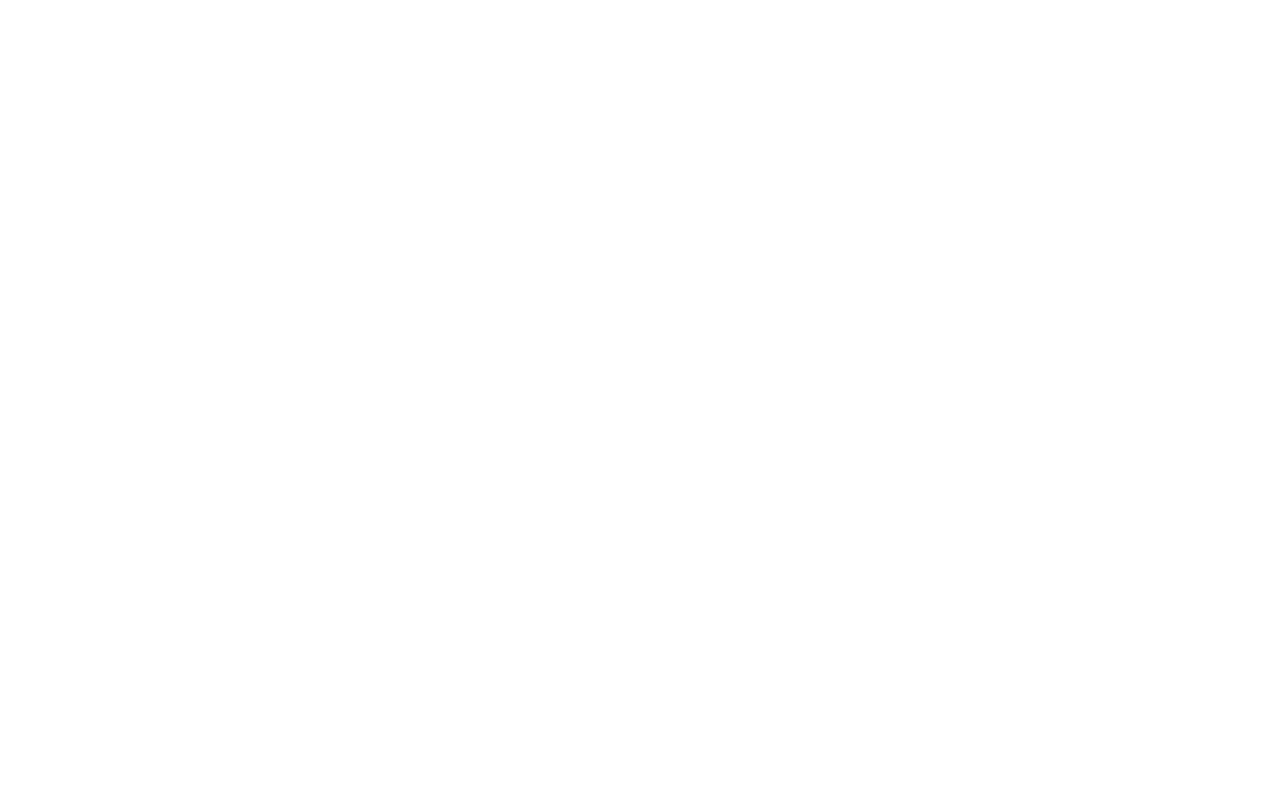
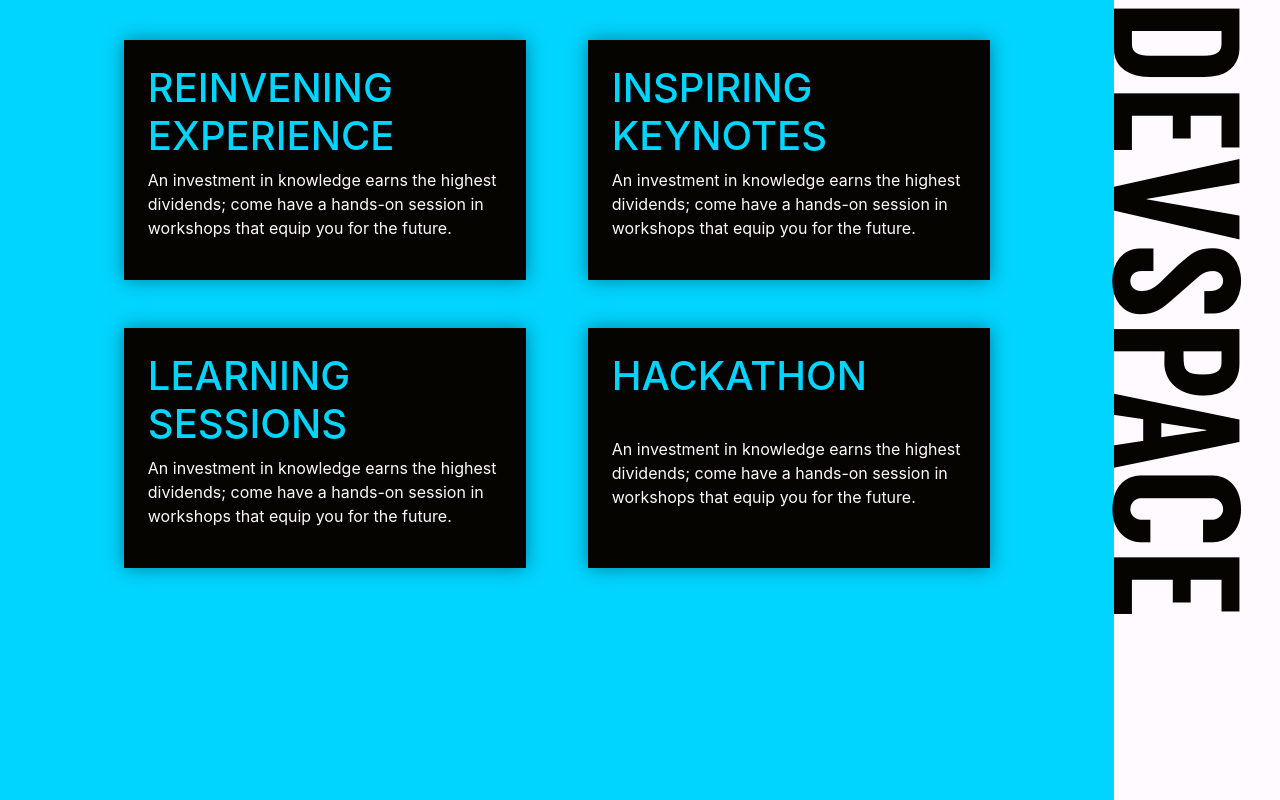
Before and after one commit to csivitu/Devspace20-Frontend, a React (Create React App) app: page / in a window 1280 px wide. Built offline with nearby package versions, Linux system fonts and the light colour scheme.

Commit message:
feat: Devspace features section

```diff
--- a/package.json
+++ b/package.json
@@ -7,6 +7,7 @@
     "@testing-library/react": "^9.4.0",
     "@testing-library/user-event": "^7.2.1",
     "bootstrap": "^4.4.1",
+    "classnames": "^2.2.6",
     "jquery": "^3.4.1",
     "node-sass": "^4.13.0",
     "react": "^16.12.0",
--- a/src/App.js
+++ b/src/App.js
@@ -1,11 +1,82 @@
 import React from 'react';
+import Section from './components/section';
+import { Container, Row, Col } from 'react-bootstrap';
 
+
+
+function generateDevspaceFeatures() {
+    const devspaceContent = [
+        {
+            heading: "Reinvening Experience",
+            content: "An investment in knowledge earns the highest dividends; come have a hands-on session in workshops that equip you for the future."
+        },
+        {
+            heading: "Inspiring Keynotes",
+            content: "An investment in knowledge earns the highest dividends; come have a hands-on session in workshops that equip you for the future."
+        },
+        {
+            heading: "Learning Sessions",
+            content: "An investment in knowledge earns the highest dividends; come have a hands-on session in workshops that equip you for the future."
+        },
+        {
+            heading: "Hackathon",
+            content: "An investment in knowledge earns the highest dividends; come have a hands-on session in workshops that equip you for the future."
+        }
+    ];
+
+    function devspaceFeature(heading, content) {
+        return (
+            <div className="w-100 bg-dark p-4 my-4 mx-3" style={{
+                boxShadow: '0px 0px 18px #00000066'
+            }}>
+                <h1 className="text-primary text-uppercase" style={{
+                    minHeight: '40%'
+                }}>
+                    {heading}
+                </h1>
+                <p class="text-white">
+                    {content}
+                </p>
+            </div>
+        )
+    }
+
+    const features = [];
+
+    for (const content of devspaceContent) {
+        features.push((
+            <Col md={5} className="d-flex justify-content-center">
+                {devspaceFeature(content.heading, content.content)}
+            </Col>
+        ));
+    }
+
+    return (
+        <Row className="justify-content-center">
+            {features}
+        </Row>
+    );
+
+}
 class App extends React.Component {
-  componentDidMount() {
-  }
-  render() {
-      return null;
-  }
+    componentDidMount() {
+    }
+    render() {
+
+        return (
+            <div>
+                {Section({
+                    headingText: 'DEVSPACE',
+                    content: (
+                        <Container className="pt-3">
+                            {generateDevspaceFeatures()}
+                        </Container>
+                    ),
+                    headingAlignment: 'right'
+                })}
+            </div>
+        );
+    }
 }
 
 export default App;
--- /dev/null
+++ b/src/assets/styles/components/section.scss
@@ -0,0 +1,36 @@
+.section {
+    display:flex;
+    .section-heading {
+        min-height: 100vh;
+        top:0;
+        height: 100%;
+        background-color: $white;
+        color: $black;
+        div {
+            position: sticky;
+            top:0;
+            font-size: 14vw;
+            line-height: 0.50;
+            font-family: Langdon;
+            writing-mode: vertical-lr;
+            text-orientation: mixed;
+        }
+    }
+
+    .section-content {
+        min-height: 100vh;
+        background-color: $blue;
+        flex-grow: 1;
+    }
+
+    .section-heading-left {
+        padding-left:3%;
+        div {
+            transform: rotate(-180deg);
+        }
+    }
+
+    .section-heading-right {
+        padding-right:6%;
+    }
+}
--- a/src/assets/styles/theme.scss
+++ b/src/assets/styles/theme.scss
@@ -1,3 +1,35 @@
+@import './theme_variables.scss';
+
+// Import component styles
+@import './components/App.scss';
+@import './components//section.scss';
+
+$theme-colors: (
+  "primary": $blue,
+  "secondary": $red,
+  "dark": $black,
+  "light": $white
+) !default;
+
 @import '~bootstrap/scss/bootstrap.scss';
 
-@import './theme_variables.scss';
+body {
+    overflow-x: hidden;
+}
+
+.bg-red {
+    background-color: $red;
+}
+
+.bg-black {
+    background-color: $black;
+}
+
+@font-face {
+    font-family: 'Langdon';
+    src: url('../fonts/Langdon.otf');
+}
+
+.text-blue {
+    color: $text-blue;
+}
--- a/src/assets/styles/theme_variables.scss
+++ b/src/assets/styles/theme_variables.scss
@@ -1,5 +1,7 @@
 // Theme colors
 $white: #fffaff;
-$blue: #00aaff;
-$red: #fc5130;
+$blue: #00D5FF;
+$red: #FF2A00;
 $black: #050401;
+
+$text-blue: rgba(6, 47, 123, 0.3);
--- /dev/null
+++ b/src/components/section.js
@@ -0,0 +1,40 @@
+
+import React from 'react';
+import { Container, Row, Col } from 'react-bootstrap';
+import classnames from 'classnames';
+
+export default function Section(props) {
+    const contentOrder = {
+        heading: 1,
+        content: 2
+    }
+    if (props.headingAlignment && props.headingAlignment === 'right') {
+        contentOrder.heading = 2;
+        contentOrder.content = 1;
+    } else {
+        props.headingAlignment = 'left';
+    }
+    return (
+        <div className="section">
+            <div
+            style = {{
+                order: contentOrder.heading,
+
+            }}
+            className={classnames(
+                "section-heading",
+                "section-heading-blue",
+                "section-heading-" + props.headingAlignment)
+                }>
+                <div>{props.headingText}</div>
+            </div>
+            <div
+            style = {{
+                order: contentOrder.content
+            }}
+            className="section-content">
+                {props.content}
+            </div>
+        </div>
+    );
+}
--- a/src/index.scss
+++ b/src/index.scss
@@ -1,3 +1,2 @@
 // Import theme specifics
 @import 'assets/styles/theme.scss';
-@import './assets/styles/components/App.scss';
```
Also changed, not shown: src/assets/fonts/Langdon.otf (added).
